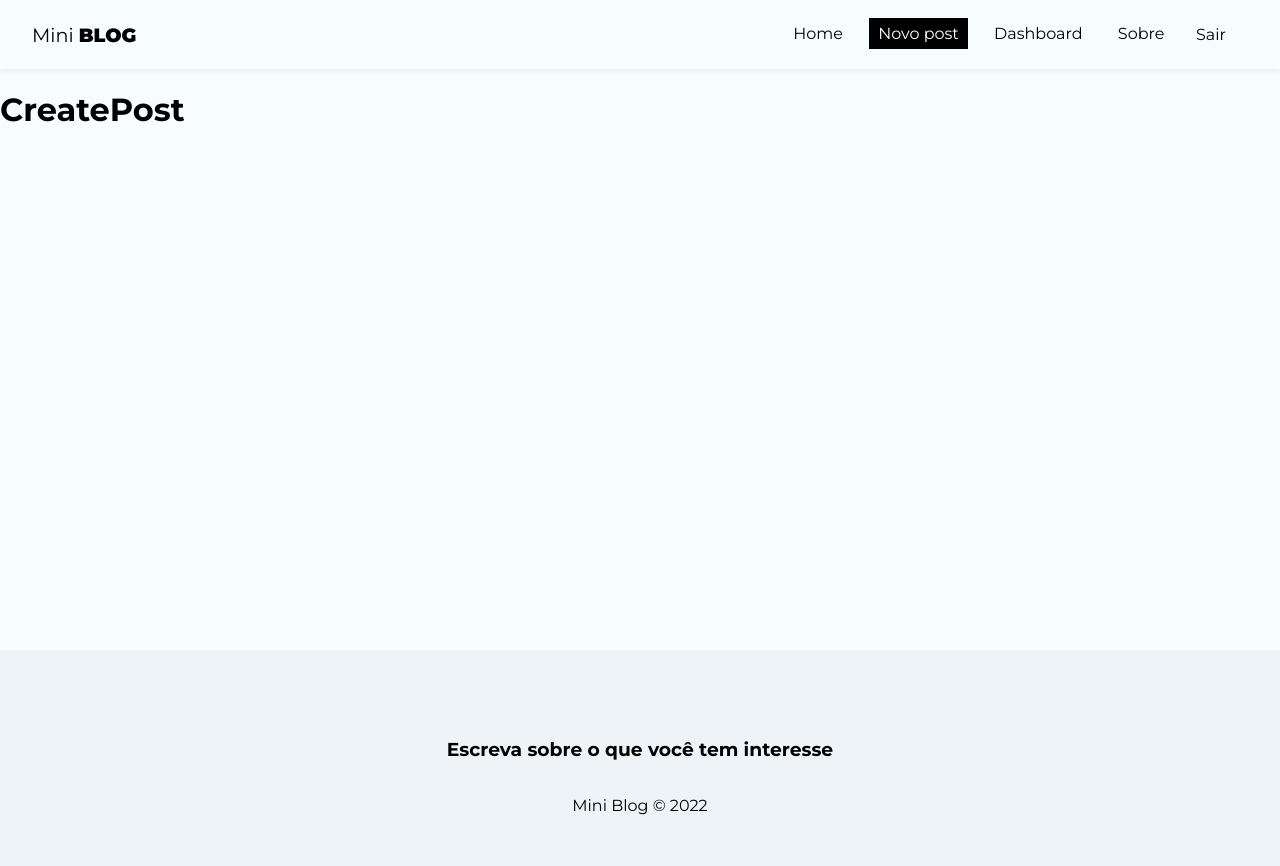
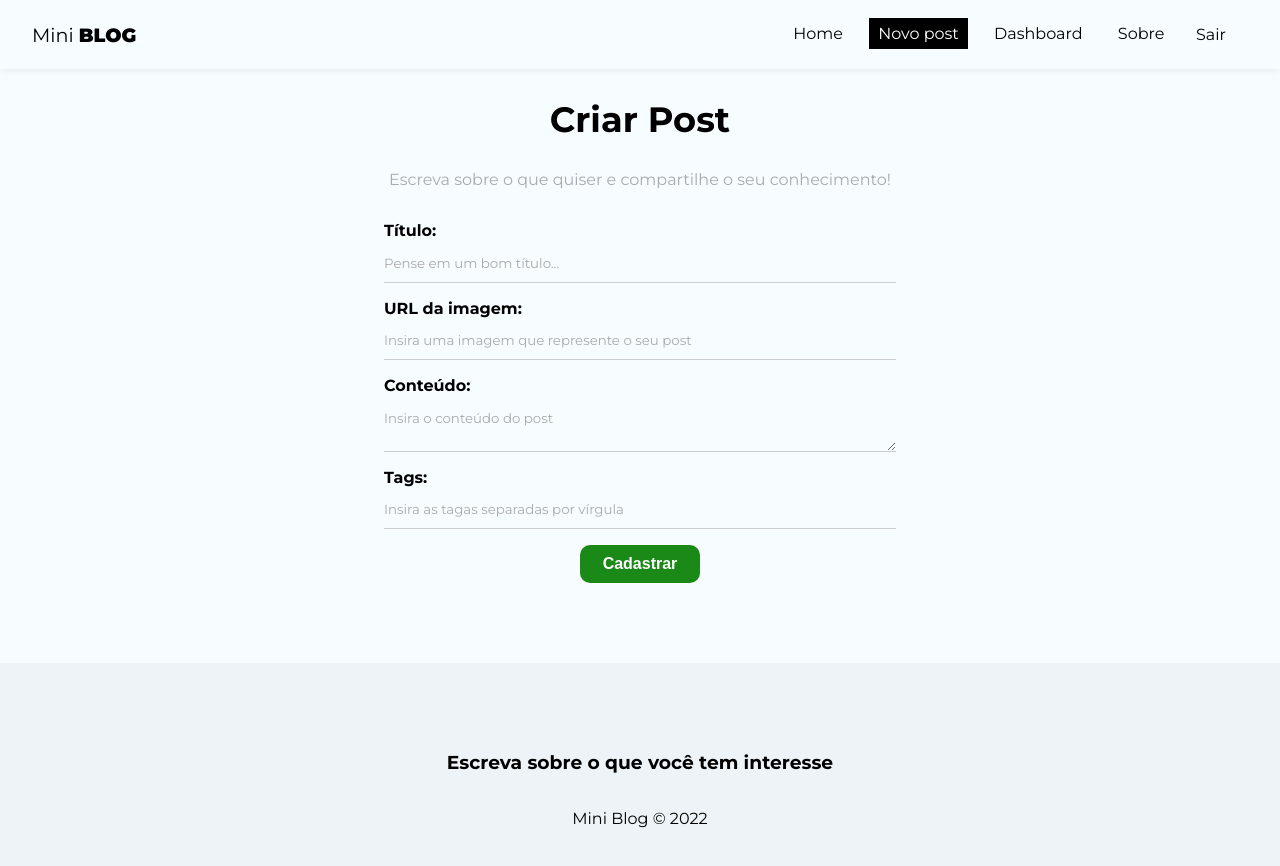
Before and after one commit to xandaosilva/curso-reactjs, a React (Create React App) app in the folder 10_miniblog/miniblog/: page /posts/create in a window 1280 px wide. Shown: the top 866 px of the page. Built offline with nearby package versions, Linux system fonts and the light colour scheme; no server answers; sample sign-in values are in the browser's storage.

Commit message:
Estrutura da página de criar post

```diff
--- a/10_miniblog/miniblog/src/pages/CreatePost/CreatePost.js
+++ b/10_miniblog/miniblog/src/pages/CreatePost/CreatePost.js
@@ -1,8 +1,47 @@
+import { useState } from "react";
+import { useNavigate } from "react-router-dom";
+
+import { useAuthValue } from "../../context/AuthContext";
+
 import styles from "./CreatePost.module.css";
+
 const CreatePost = () => {
+    const [title, setTitle] = useState("");
+    const [image, setImage] = useState("");
+    const [body, setBody] = useState("");
+    const [tags, setTags] = useState("");
+    const [formError, setFormError] = useState([]);
+
+    const handleSubmit = (e) =>{
+        e.preventDefault();
+    }
+
     return (
-        <div>
-            <h1>CreatePost</h1>
+        <div className={styles.create_post}>
+            <h2>Criar Post</h2>
+            <p>Escreva sobre o que quiser e compartilhe o seu conhecimento!</p>
+            <form onSubmit={handleSubmit}>
+                <label htmlFor="">
+                    <span>Título:</span>
+                    <input type="text" name="title" required placeholder="Pense em um bom título..." onChange={(e) => setTitle(e.target.value)} value={title} />
+                </label>
+                <label htmlFor="">
+                    <span>URL da imagem:</span>
+                    <input type="text" name="image" required placeholder="Insira uma imagem que represente o seu post" onChange={(e) => setImage(e.target.value)} value={image} />
+                </label>
+                <label htmlFor="">
+                    <span>Conteúdo:</span>
+                    <textarea name="body" required placeholder="Insira o conteúdo do post" onChange={(e) => setBody(e.target.value)} value={body}></textarea>
+                </label>
+                <label htmlFor="">
+                    <span>Tags:</span>
+                    <input type="text" name="tags" required placeholder="Insira as tagas separadas por vírgula" onChange={(e) => setTags(e.target.value)} value={tags} />
+                </label>
+                <button className="btn">Cadastrar</button>
+                {/* {!loading && <button className="btn">Cadastrar</button>}
+                {loading && <button className="btn" disabled>Aguarde...</button>}
+                {error && <p className="error">{error}</p>} */}
+            </form>
         </div>
     )
 }
--- a/10_miniblog/miniblog/src/pages/CreatePost/CreatePost.module.css
+++ b/10_miniblog/miniblog/src/pages/CreatePost/CreatePost.module.css
@@ -0,0 +1,12 @@
+.create_post{
+    text-align: center;
+}
+
+.create_post h2{
+    font-size: 2.2em;
+}
+
+.create_post p{
+    color: #aaa;
+    margin-bottom: 2em;
+}
```
